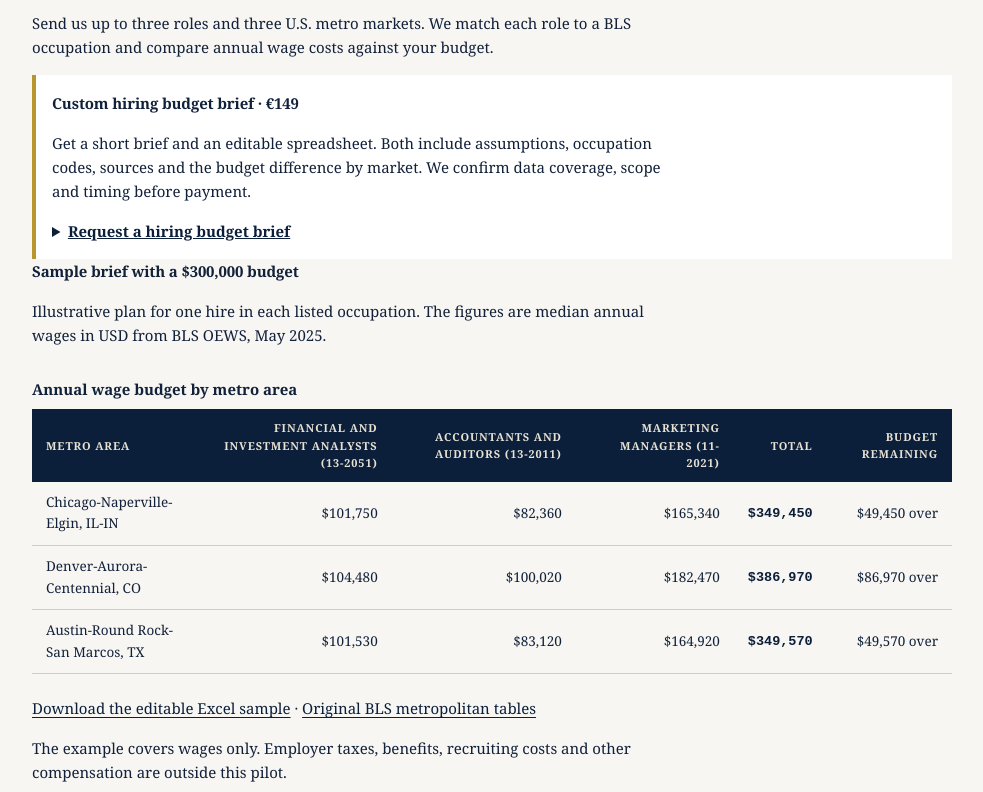
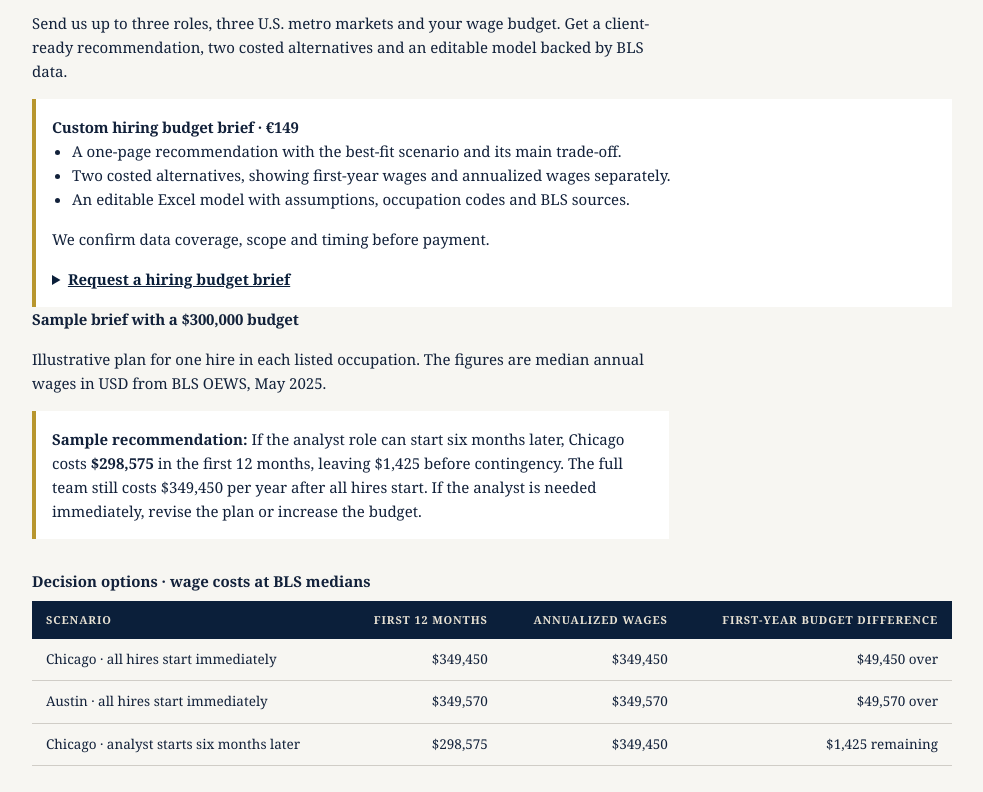
Before and after one commit to DreadStallion/salary-index, a Next.js app: page /hiring-budget in a window 1280 px wide. Shown: the part 260-1052 px from the top of the page, without its empty margins (148-1131 px from the left). Built offline with nearby package versions, Linux system fonts and the light colour scheme.

Commit message:
Explain the hiring budget pilot with costed alternatives

```diff
--- a/app/(site)/hiring-budget/page.tsx
+++ b/app/(site)/hiring-budget/page.tsx
@@ -8,7 +8,7 @@ import {
 
 export const metadata: Metadata = {
   title: 'Hiring Budget Brief for U.S. Teams | SalaryIndex',
-  description: 'Compare the annual wage budget for up to three roles in three U.S. markets with a custom, source-linked SalaryIndex brief.',
+  description: 'Get a client-ready hiring recommendation, two costed alternatives and an editable model backed by BLS wage data.',
   alternates: { canonical: `https://ussalaryindex.com${HIRING_BUDGET_PATH}` },
 }
 
@@ -23,16 +23,31 @@ const inquiry = 'https://mail.google.com/mail/?' + new URLSearchParams({
 
 export default function HiringBudgetPage() {
   const sample = getHiringBudgetSample()
+  const chicago = sample.find(row => row.slug === 'chicago')
+  const austin = sample.find(row => row.slug === 'austin')
+  const analyst = chicago?.wages.find(wage => wage.code === '13-2051')
+  if (!chicago || !austin || !analyst) throw new Error('Missing wage inputs for the sample decision.')
+  const staggeredCost = chicago.total - analyst.median / 2
+  const scenarios = [
+    { label: 'Chicago · all hires start immediately', firstYear: chicago.total, annualized: chicago.total },
+    { label: 'Austin · all hires start immediately', firstYear: austin.total, annualized: austin.total },
+    { label: 'Chicago · analyst starts six months later', firstYear: staggeredCost, annualized: chicago.total },
+  ]
   return (
     <article className="benchmark">
       <nav aria-label="Breadcrumb"><a href="/benchmarks">Verified benchmarks</a> / Hiring budget brief</nav>
-      <h1>Compare what it costs to hire your team</h1>
+      <h1>Fit your hiring plan to your budget.</h1>
       <p>
-        Send us up to three roles and three U.S. metro markets. We match each role to a BLS occupation and compare annual wage costs against your budget.
+        Send us up to three roles, three U.S. metro markets and your wage budget. Get a client-ready recommendation, two costed alternatives and an editable model backed by BLS data.
       </p>
       <div className="benchmark-summary">
         <h2>Custom hiring budget brief · {HIRING_BUDGET_PRICE}</h2>
-        <p>Get a short brief and an editable spreadsheet. Both include assumptions, occupation codes, sources and the budget difference by market. We confirm data coverage, scope and timing before payment.</p>
+        <ul style={{ paddingLeft: 20, listStyle: 'disc' }}>
+          <li>A one-page recommendation with the best-fit scenario and its main trade-off.</li>
+          <li>Two costed alternatives, showing first-year wages and annualized wages separately.</li>
+          <li>An editable Excel model with assumptions, occupation codes and BLS sources.</li>
+        </ul>
+        <p>We confirm data coverage, scope and timing before payment.</p>
         <details>
           <summary style={{ cursor: 'pointer', fontWeight: 700, color: 'var(--navy)', textDecoration: 'underline' }}>
             Request a hiring budget brief
@@ -44,6 +59,27 @@ export default function HiringBudgetPage() {
 
       <h2>Sample brief with a {formatSalary(SAMPLE_BUDGET)} budget</h2>
       <p>Illustrative plan for one hire in each listed occupation. The figures are median annual wages in USD from BLS OEWS, {BENCHMARK_PERIOD}.</p>
+      <p className="benchmark-summary">
+        <strong>Sample recommendation:</strong> If the analyst role can start six months later, Chicago costs{' '}
+        <strong>{formatSalary(staggeredCost)}</strong> in the first 12 months, leaving {formatSalary(SAMPLE_BUDGET - staggeredCost)} before contingency.
+        The full team still costs {formatSalary(chicago.total)} per year after all hires start. If the analyst is needed immediately, revise the plan or increase the budget.
+      </p>
+      <div className="benchmark-scroll" role="region" aria-label="Sample hiring alternatives" tabIndex={0}>
+        <table className="data-table">
+          <caption>Decision options · wage costs at BLS medians</caption>
+          <thead><tr><th scope="col">Scenario</th><th scope="col">First 12 months</th><th scope="col">Annualized wages</th><th scope="col">First-year budget difference</th></tr></thead>
+          <tbody>{scenarios.map(row => {
+            const difference = SAMPLE_BUDGET - row.firstYear
+            return (
+              <tr key={row.label}>
+                <td>{row.label}</td><td>{formatSalary(row.firstYear)}</td><td>{formatSalary(row.annualized)}</td>
+                <td>{formatSalary(Math.abs(difference))} {difference < 0 ? 'over' : 'remaining'}</td>
+              </tr>
+            )
+          })}</tbody>
+        </table>
+      </div>
+      <p>Scenario totals exclude contingency. The linked Excel lets you adjust headcount and contingency for the full-year market comparison.</p>
       <div className="benchmark-scroll" role="region" aria-label="Sample hiring budget by market" tabIndex={0}>
         <table className="data-table">
           <caption>Annual wage budget by metro area</caption>
```
